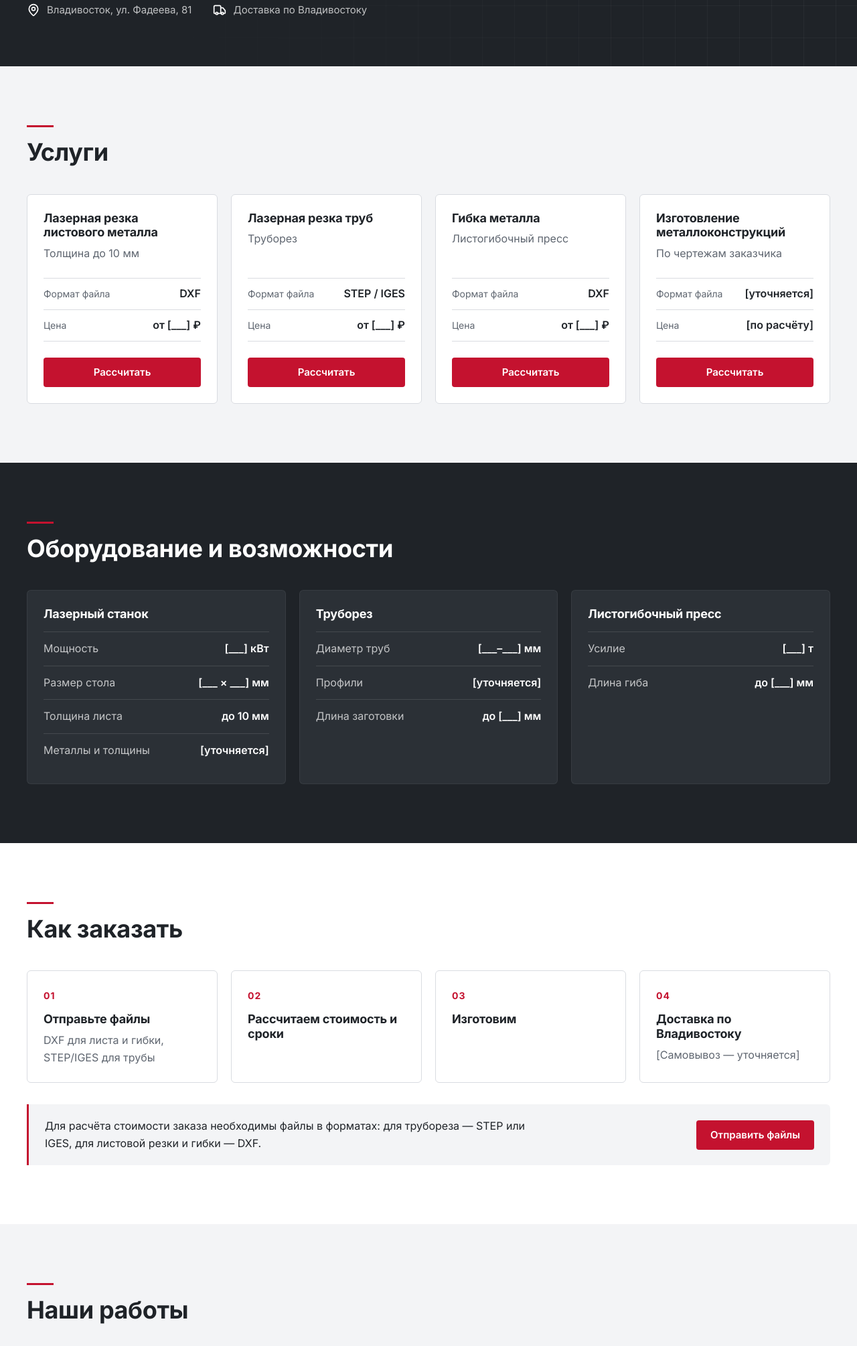
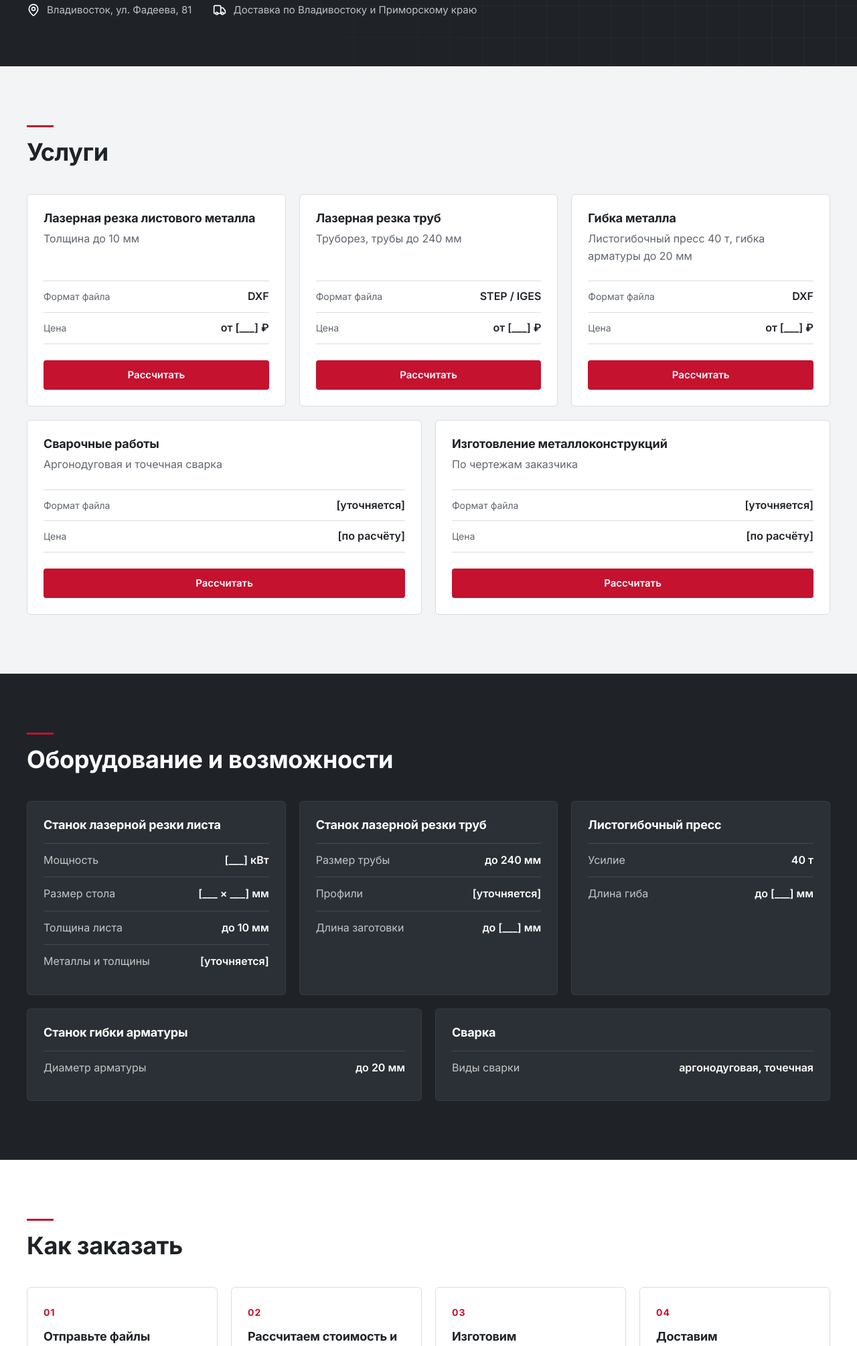
Before and after one commit to TGtawer/laser-cut-site, a plain HTML site: page index.html in a window 1280 px wide. Shown: the part 585-2595 px from the top of the page at 67% size. Drawn offline with Linux system fonts and the light colour scheme.

Commit message:
Данные заказчика: оборудование, сварка, доставка по краю, с 2019 года
- Услуги: добавлена карточка «Сварочные работы» (аргонодуговая и точечная),
  труборез — трубы до 240 мм, гибка — пресс 40 т и арматура до 20 мм
- Оборудование: пять карточек вместо трёх, известные характеристики
  вместо заглушек
- Доставка по Владивостоку и Приморскому краю, отправка в регионы
- Блок цифр показан: «с 2019 года на рынке», foundingDate в JSON-LD
- Сетка услуг и оборудования: по 3 в ряд, неполный ряд растягивается
- «Сварочные работы» в списке услуг формы и в send.php

Co-Authored-By: Claude Opus 5.5 <noreply@anthropic.com>

```diff
--- a/css/style.css
+++ b/css/style.css
@@ -460,9 +460,18 @@ a:hover { color: var(--accent-hover); }
 
 @media (min-width: 640px) {
   .services { grid-template-columns: repeat(2, 1fr); gap: 20px; }
+  /* Нечётная последняя карточка — на всю ширину, чтобы ряд не обрывался */
+  .service:last-child:nth-child(odd) { grid-column: 1 / -1; }
 }
+/* По 3 карточки в ряд на сетке из 6 колонок. Если в последнем ряду
+   остаётся 2 карточки — они делят его пополам, если 1 — занимает весь ряд */
 @media (min-width: 1080px) {
-  .services { grid-template-columns: repeat(4, 1fr); }
+  .services { grid-template-columns: repeat(6, 1fr); }
+  .service,
+  .service:last-child:nth-child(odd) { grid-column: span 2; }
+  .service:nth-last-child(2):nth-child(3n+1),
+  .service:last-child:nth-child(3n+2) { grid-column: span 3; }
+  .service:last-child:nth-child(3n+1) { grid-column: 1 / -1; }
 }
 
 /* ---------- Оборудование ---------- */
@@ -488,8 +497,13 @@ a:hover { color: var(--accent-hover); }
 .spec-list dt { color: var(--on-dark-muted); }
 .spec-list dd { margin: 0; font-weight: 600; text-align: right; }
 
+/* Та же сетка, что у услуг: по 3 в ряд, неполный последний ряд растягивается */
 @media (min-width: 768px) {
-  .equipment { grid-template-columns: repeat(3, 1fr); gap: 20px; }
+  .equipment { grid-template-columns: repeat(6, 1fr); gap: 20px; }
+  .spec-card { grid-column: span 2; }
+  .spec-card:nth-last-child(2):nth-child(3n+1),
+  .spec-card:last-child:nth-child(3n+2) { grid-column: span 3; }
+  .spec-card:last-child:nth-child(3n+1) { grid-column: 1 / -1; }
 }
 
 /* ---------- Как заказать ---------- */
--- a/index.html
+++ b/index.html
@@ -4,7 +4,7 @@
   <meta charset="utf-8">
   <meta name="viewport" content="width=device-width, initial-scale=1">
   <title>Лазерная резка металла во Владивостоке — ТСМ ДВ</title>
-  <meta name="description" content="Лазерная резка листового металла до 10 мм и труб, гибка, изготовление металлоконструкций во Владивостоке. Расчёт по чертежам DXF, STEP, IGES.">
+  <meta name="description" content="Лазерная резка листового металла до 10 мм и труб, гибка, сварка, изготовление металлоконструкций во Владивостоке. Расчёт по чертежам DXF, STEP, IGES.">
   <meta name="theme-color" content="#1F2328">
   <!-- TODO(#6) Черновик на GitHub Pages закрыт от поисковиков. Убрать эту строку при запуске на своём домене -->
   <meta name="robots" content="noindex, nofollow">
@@ -15,7 +15,7 @@
   <meta property="og:locale" content="ru_RU">
   <meta property="og:site_name" content="ТСМ ДВ">
   <meta property="og:title" content="Лазерная резка металла во Владивостоке — ТСМ ДВ">
-  <meta property="og:description" content="Листовой рез до 10 мм, лазерная резка труб, гибка на прессе, изготовление металлоконструкций под заказ.">
+  <meta property="og:description" content="Листовой рез до 10 мм, лазерная резка труб до 240 мм, гибка на прессе, сварка, изготовление металлоконструкций под заказ.">
   <meta property="og:url" content="https://[домен]/">
   <meta property="og:image" content="https://[домен]/assets/og-image.jpg">
   <meta property="og:image:width" content="1200">
@@ -38,7 +38,8 @@
     "@context": "https://schema.org",
     "@type": "LocalBusiness",
     "name": "ТСМ ДВ",
-    "description": "Цех лазерной резки и обработки металла: листовая лазерная резка до 10 мм, лазерная резка труб, гибка, изготовление металлоконструкций.",
+    "description": "Цех лазерной резки и обработки металла: листовая лазерная резка до 10 мм, лазерная резка труб до 240 мм, гибка листа и арматуры, аргонодуговая и точечная сварка, изготовление металлоконструкций.",
+    "foundingDate": "2019",
     "telephone": "+7-914-338-60-71",
     "email": "tcm.dv-laser25@ya.ru",
     "address": {
@@ -48,7 +49,7 @@
       "addressRegion": "Приморский край",
       "addressCountry": "RU"
     },
-    "areaServed": "Владивосток"
+    "areaServed": ["Владивосток", "Приморский край"]
   }
   </script>
 </head>
@@ -118,7 +119,7 @@
       <div class="container hero__inner">
         <p class="hero__eyebrow">Цех лазерной резки и обработки металла</p>
         <h1 class="hero__title" id="hero-title">Лазерная резка металла и металлоконструкции во Владивостоке</h1>
-        <p class="hero__lead">Листовой рез до 10 мм, лазерная резка труб, гибка на прессе, изготовление металлоконструкций под заказ</p>
+        <p class="hero__lead">Листовой рез до 10 мм, лазерная резка труб до 240 мм, гибка на прессе, сварка, изготовление металлоконструкций под заказ</p>
         <div class="hero__actions">
           <a class="btn btn--primary btn--lg" href="#order">Отправить чертёж на расчёт</a>
           <a class="btn btn--ghost btn--lg" href="tel:+79143386071">
@@ -133,7 +134,7 @@
           </li>
           <li>
             <svg class="icon" aria-hidden="true"><use href="#i-truck"/></svg>
-            Доставка по Владивостоку
+            Доставка по Владивостоку и Приморскому краю
           </li>
         </ul>
       </div>
@@ -160,7 +161,7 @@
 
           <article class="card service">
             <h3 class="service__title">Лазерная резка труб</h3>
-            <p class="service__desc">Труборез</p>
+            <p class="service__desc">Труборез, трубы до 240 мм</p>
             <dl class="service__meta">
               <div><dt>Формат файла</dt><dd>STEP / IGES</dd></div>
               <!-- TODO(#3) -->
@@ -171,13 +172,25 @@
 
           <article class="card service">
             <h3 class="service__title">Гибка металла</h3>
-            <p class="service__desc">Листогибочный пресс</p>
+            <p class="service__desc">Листогибочный пресс 40 т, гибка арматуры до 20 мм</p>
             <dl class="service__meta">
               <div><dt>Формат файла</dt><dd>DXF</dd></div>
               <!-- TODO(#3) -->
               <div><dt>Цена</dt><dd>от [___] ₽</dd></div>
             </dl>
             <a class="btn btn--primary service__btn" href="#order" data-service="Гибка металла">Рассчитать</a>
+          </article>
+
+          <article class="card service">
+            <h3 class="service__title">Сварочные работы</h3>
+            <p class="service__desc">Аргонодуговая и точечная сварка</p>
+            <dl class="service__meta">
+              <!-- TODO(#8) -->
+              <div><dt>Формат файла</dt><dd>[уточняется]</dd></div>
+              <!-- TODO(#3) -->
+              <div><dt>Цена</dt><dd>[по расчёту]</dd></div>
+            </dl>
+            <a class="btn btn--primary service__btn" href="#order" data-service="Сварочные работы">Рассчитать</a>
           </article>
 
           <article class="card service">
@@ -195,7 +208,7 @@
       </div>
     </section>
 
-    <!-- 4.4 Оборудование и возможности. TODO(#2) Все характеристики — заглушки -->
+    <!-- 4.4 Оборудование и возможности. TODO(#2) Часть характеристик — заглушки -->
     <section class="section section--dark" id="equipment" aria-labelledby="equipment-title">
       <div class="container">
         <div class="section__head">
@@ -204,7 +217,7 @@
 
         <div class="equipment">
           <article class="spec-card">
-            <h3 class="spec-card__title">Лазерный станок</h3>
+            <h3 class="spec-card__title">Станок лазерной резки листа</h3>
             <dl class="spec-list">
               <!-- TODO(#2) -->
               <div><dt>Мощность</dt><dd>[___] кВт</dd></div>
@@ -215,10 +228,10 @@
           </article>
 
           <article class="spec-card">
-            <h3 class="spec-card__title">Труборез</h3>
+            <h3 class="spec-card__title">Станок лазерной резки труб</h3>
             <dl class="spec-list">
+              <div><dt>Размер трубы</dt><dd>до 240 мм</dd></div>
               <!-- TODO(#2) -->
-              <div><dt>Диаметр труб</dt><dd>[___–___] мм</dd></div>
               <div><dt>Профили</dt><dd>[уточняется]</dd></div>
               <div><dt>Длина заготовки</dt><dd>до [___] мм</dd></div>
             </dl>
@@ -227,9 +240,23 @@
           <article class="spec-card">
             <h3 class="spec-card__title">Листогибочный пресс</h3>
             <dl class="spec-list">
+              <div><dt>Усилие</dt><dd>40 т</dd></div>
               <!-- TODO(#2) -->
-              <div><dt>Усилие</dt><dd>[___] т</dd></div>
               <div><dt>Длина гиба</dt><dd>до [___] мм</dd></div>
+            </dl>
+          </article>
+
+          <article class="spec-card">
+            <h3 class="spec-card__title">Станок гибки арматуры</h3>
+            <dl class="spec-list">
+              <div><dt>Диаметр арматуры</dt><dd>до 20 мм</dd></div>
+            </dl>
+          </article>
+
+          <article class="spec-card">
+            <h3 class="spec-card__title">Сварка</h3>
+            <dl class="spec-list">
+              <div><dt>Виды сварки</dt><dd>аргонодуговая, точечная</dd></div>
             </dl>
           </article>
         </div>
@@ -259,7 +286,8 @@
           </li>
           <li class="step">
             <span class="step__num" aria-hidden="true">04</span>
-            <h3 class="step__title">Доставка по Владивостоку</h3>
+            <h3 class="step__title">Доставим</h3>
+            <p class="step__text">По Владивостоку и Приморскому краю, возможна отправка в регионы</p>
             <!-- TODO(#9) -->
             <p class="step__text">[Самовывоз — уточняется]</p>
           </li>
@@ -336,11 +364,11 @@
           </li>
           <li class="feature">
             <span class="feature__icon"><svg class="icon" aria-hidden="true"><use href="#i-layers"/></svg></span>
-            <p class="feature__text">Резка, гибка и изготовление конструкций в одном месте</p>
+            <p class="feature__text">Резка, гибка, сварка и изготовление конструкций в одном месте</p>
           </li>
           <li class="feature">
             <span class="feature__icon"><svg class="icon" aria-hidden="true"><use href="#i-truck"/></svg></span>
-            <p class="feature__text">Доставка по Владивостоку</p>
+            <p class="feature__text">Доставка по Владивостоку и Приморскому краю, отправка в регионы</p>
           </li>
           <li class="feature">
             <span class="feature__icon"><svg class="icon" aria-hidden="true"><use href="#i-clock"/></svg></span>
@@ -349,11 +377,10 @@
           </li>
         </ul>
 
-        <!-- TODO(#4) Блок цифр скрыт, пока нет данных. Чтобы показать — убрать атрибут hidden -->
-        <div class="stats" hidden>
+        <div class="stats">
           <div class="stat">
-            <span class="stat__value">[___]</span>
-            <span class="stat__label">лет на рынке</span>
+            <span class="stat__value">с 2019</span>
+            <span class="stat__label">года на рынке</span>
           </div>
         </div>
       </div>
@@ -406,6 +433,7 @@
               <option>Лазерная резка листового металла</option>
               <option>Лазерная резка труб</option>
               <option>Гибка металла</option>
+              <option>Сварочные работы</option>
               <option>Изготовление металлоконструкций</option>
               <option>Другое</option>
             </select>
```
Also changed, not shown: 1 other file.
